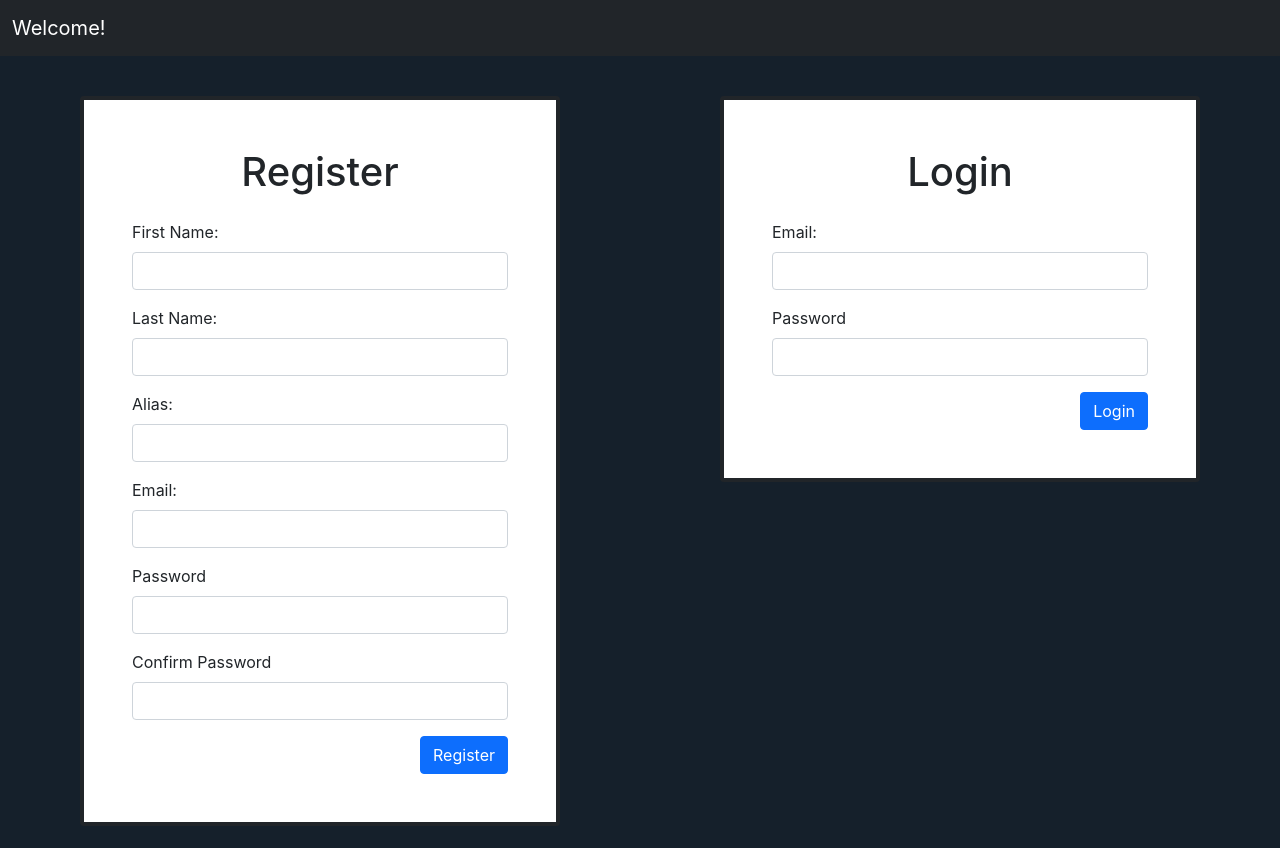
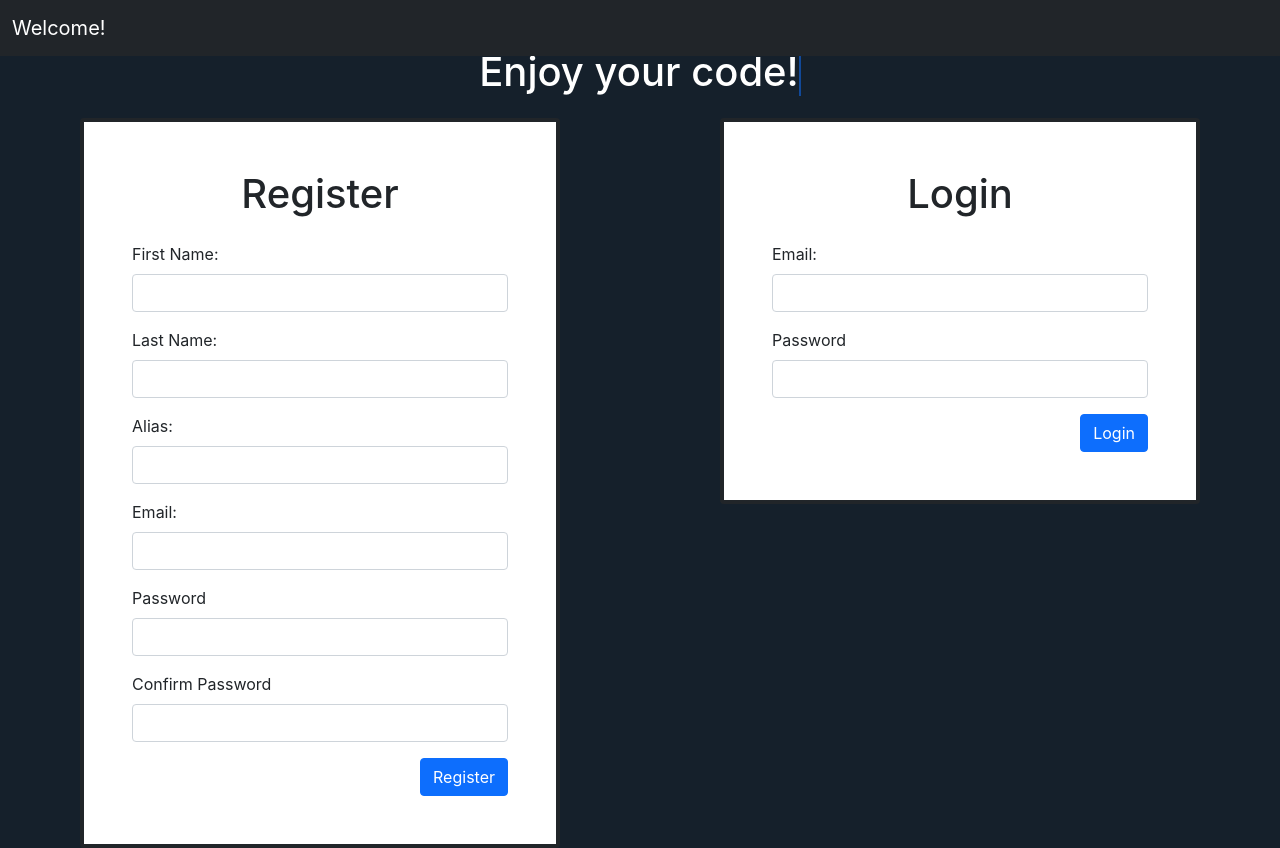
Before and after one commit to fatimaTalavera/dev_ideas, a React (Create React App) app in the folder client/: page / in a window 1280 px wide. Before the commit the page ends 826 px from the top, so only its background shows below. Built offline with nearby package versions, Linux system fonts and the light colour scheme; no server answers.

Commit message:
add welcome effect

```diff
--- a/client/src/App.css
+++ b/client/src/App.css
@@ -14,3 +14,21 @@ body {
 .image-upload>input {
   display: none;
 }
+.animate-text{
+  display: inline-block;
+}
+.animate-text h1 {
+  color: white;
+  overflow: hidden;
+  border-right: .15rem solid #0d6efd;
+  white-space: nowrap;
+  animation: typing 2s steps(16, end) forwards, blinking 0.75s infinite;
+}
+@keyframes typing {
+  from { width: 0; }
+  to { width: 100%; }
+}
+@keyframes blinking {
+  from { border-color: transparent; }
+  to { border-color: #0d6efd; }
+}
--- a/client/src/components/form.js
+++ b/client/src/components/form.js
@@ -90,7 +90,7 @@ const Form = (props) => {
             </div>
             {seletedFile !== null &&  <img src={seletedFile} alt ="image idea" className="img-fluid mx-3" />}
             <div className="form-group">
-                <input type="file" className="form-control-file mt-4" id="image" onChange={onFileChange}/>
+                <input type="file" className="form-control-file mt-2 mb-4" id="image" onChange={onFileChange}/>
             </div>
         </form>
     )
--- a/client/src/components/login.js
+++ b/client/src/components/login.js
@@ -19,7 +19,7 @@ const Login = () => {
   }
 
   return (
-    <div className='col-12 col-md-6 mt-5'>
+    <div className='col-12 col-md-6 mt-2'>
       <div className='col-12 col-md-9 mx-auto card bg-white border-4 border-dark text-dark px-5 py-5'>
         <h1 className='text-center'>Login</h1>
         <form onSubmit={submitHandler}>
--- a/client/src/components/signUp.js
+++ b/client/src/components/signUp.js
@@ -20,7 +20,7 @@ const SignUp = () => {
             .catch(err=> console.log(err))
     }
   return (
-    <div className='col-12 col-md-6 mt-5'>
+    <div className='col-12 col-md-6 mt-2'>
       <div className='col-12 col-md-9 mx-auto card bg-white border-4 border-dark text-dark px-5 py-5'>
         <h1 className='text-center'>Register</h1>
         <form onSubmit={submitHandler}>
--- a/client/src/views/registration.js
+++ b/client/src/views/registration.js
@@ -7,6 +7,11 @@ const Registration = (props) => {
     return (
         <>
             <Navbar title='Welcome!' />
+            <div className='text-center'>
+                <div className='animate-text'>
+                    <h1>Enjoy your code!</h1>
+                </div>
+            </div>
             <div className='d-flex flex-wrap'>
                 <SignUp />
                 <Login/>
```
